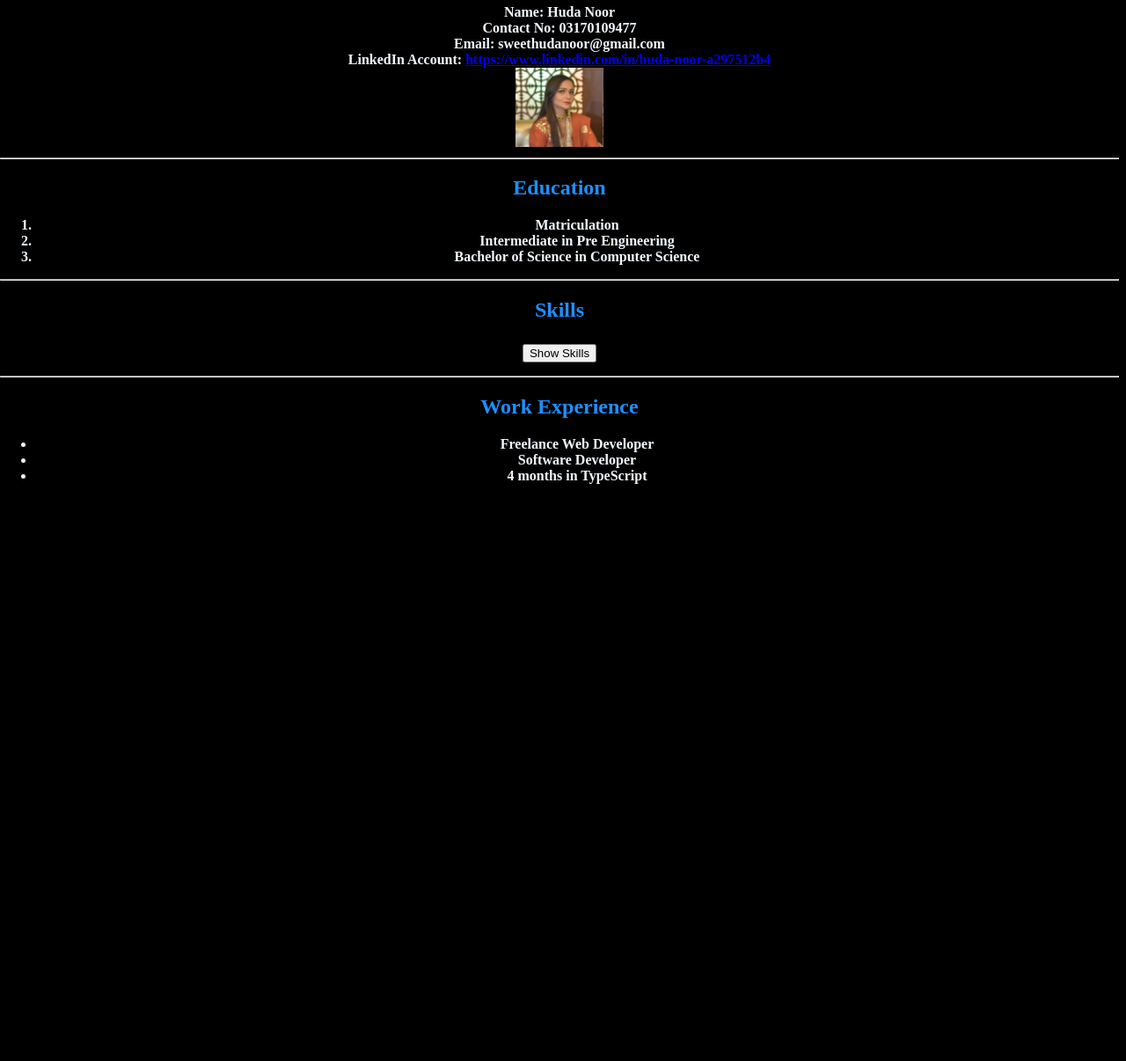
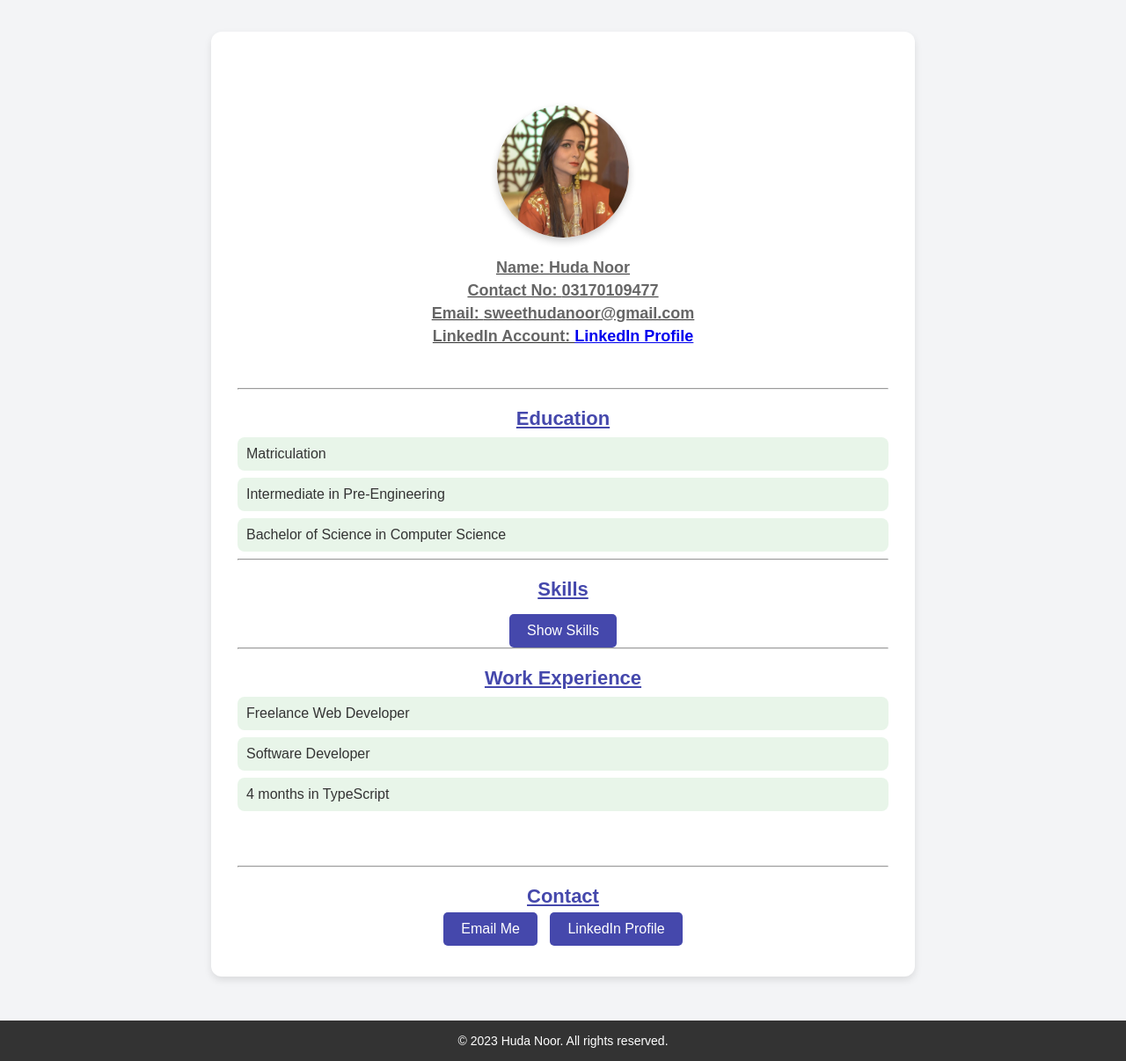
Before and after one commit to Huda-noor/Hackathone-milestone-1-static-resume-builder, a plain HTML site: page index.html in a window 1280 px wide. Shown: the part 62-1268 px from the top of the page at 88% size. Before the commit the page ends 800 px from the top, so only its background shows below. Drawn offline with Linux system fonts and the light colour scheme.

Commit message:
all code

```diff
--- a/index.html
+++ b/index.html
@@ -3,29 +3,46 @@
 <head>
     <meta charset="UTF-8">
     <meta name="viewport" content="width=device-width, initial-scale=1.0">
-    <title>Milestone#1</title>
+    <title>Professional Profile</title>
     <link rel="stylesheet" href="style.css">
 </head>
 <body>
-    <header>
-        <h2>Personal Information</h2>
-    </header>
-    <main>
-        <section>Name: Huda Noor</section>
-        <section>Contact No: 03170109477</section>
-        <section>Email: sweethudanoor@gmail.com</section>
-        <section>LinkedIn Account: <a href="https://www.linkedin.com/in/huda-noor-a297512b4" target="_blank">https://www.linkedin.com/in/huda-noor-a297512b4</a></section>
-        <img src="profile.jpg.jpeg" alt="profile picture" width="100px">
+
+    <!-- Nav Bar -->
+    <nav class="navbar">
+        <a href="#about">About</a>
+        <a href="#education">Education</a>
+        <a href="#skills">Skills</a>
+        <a href="#experience">Experience</a>
+        <a href="#contact">Contact</a>
+    </nav>
+
+    <div class="container">
+        <header id="about"><br/><br/><br/>
+            <img src="profile.jpg.jpeg" alt="profile picture" width="150px">
+            <h2><u>
+                <section class="item1">Name: <b>Huda Noor</b></section>
+                <section class="item2">Contact No: <b>03170109477</b></section>
+                <section class="item3">Email: <b>sweethudanoor@gmail.com</b></section>
+                <section>
+                    LinkedIn Account:
+                    <a href="https://www.linkedin.com/in/huda-noor-a297512b4" target="_blank">LinkedIn Profile</a>
+                </section>
+            </u></h2>
+        </header><br/>
+
+        <main class="main">
             <hr>
-        <h2>Education</h2>
-        <ol>
+            <h2 id="education"><u>Education</u></h2>
+            <ul>
                 <li>Matriculation</li>
-            <li>Intermediate in Pre Engineering</li>
+                <li>Intermediate in Pre-Engineering</li>
                 <li>Bachelor of Science in Computer Science</li>
-        </ol>
+            </ul>
+
             <hr>
-        <h2>Skills</h2>
-        <div id="skillsDiv" style="display: none;"> <!-- Initially hidden -->
+            <h2 id="skills"><u>Skills</u></h2>
+            <div id="skillsDiv">
                 <ul>
                     <li>TypeScript</li>
                     <li>JavaScript</li>
@@ -34,17 +51,47 @@
                     <li>Freelancing</li>
                 </ul>
             </div>
+
             <div class="togglecontainer">
-            <input type="button" value="Show Skills" id="togglebutton" class="togglebutton"> <!-- Button starts with "Show Skills" -->
+                <input type="button" value="Show Skills" id="togglebutton" class="togglebutton" aria-expanded="false">
             </div>
+
             <hr>
-        <h2>Work Experience</h2>
+            <h2 id="experience"><u>Work Experience</u></h2>
             <ul>
                 <li>Freelance Web Developer</li>
                 <li>Software Developer</li>
                 <li>4 months in TypeScript</li>
-        </ul>
+            </ul> <br/> <br/> <br/>
+
+            <!-- Contact Section -->
+            <hr>
+            <h2 id="contact"><u>Contact</u></h2>
+            <div class="contact-info">
+                <a href="mailto:sweethudanoor@gmail.com" class="contact-button">Email Me</a>
+                <a href="https://www.linkedin.com/in/huda-noor-a297512b4" target="_blank" class="contact-button">LinkedIn Profile</a>
+            </div>
         </main>
-    <script src="index.js" type="module"></script> <!-- Make sure this is the compiled JavaScript file -->
+    </div>
+
+    <!-- Footer -->
+    <footer>
+        <p>&copy; 2023 Huda Noor. All rights reserved.</p>
+    </footer>
+
+    <!-- JavaScript to handle the toggle functionality -->
+    <script type="module">
+        // Toggle visibility of skillsDiv with animations and accessibility
+        const toggleButton = document.getElementById('togglebutton');
+        const skillsDiv = document.getElementById('skillsDiv');
+
+        toggleButton.addEventListener('click', () => {
+            const isHidden = skillsDiv.classList.toggle('visible');
+            skillsDiv.style.display = isHidden ? 'block' : 'none';
+            toggleButton.value = isHidden ? 'Hide Skills' : 'Show Skills';
+            toggleButton.setAttribute('aria-expanded', isHidden);
+        });
+    </script>
+
 </body>
 </html>
--- a/style.css
+++ b/style.css
@@ -1,22 +1,161 @@
-body{
-    background-color: black;
-    color: aliceblue;
+/* /* Container styling */
+
+* {
+    margin: 0;
+    padding: 0;
+    box-sizing: border-box;
+    font-family: Arial, sans-serif;
+}
+
+/* Body styling */
+body {
+    background-color: #f3f4f6;
+    color: #333;
     text-align: center;
+    font-weight: 400;
+    margin: 0;
+}
+
+/* Navbar styling */
+.navbar {
+    background-color: #4548ac;
+    padding: 15px;
+    text-align: center;
+    position: sticky;
+    top: 0;
+    z-index: 1000;
+    box-shadow: 0px 4px 8px rgba(0, 0, 0, 0.1);
+}
+.navbar a {
+    color: white;
+    padding: 10px 20px;
+    text-decoration: none;
     font-weight: bold;
-    padding: 0cap;
-    margin-inline-start: auto;
+    transition: background-color 0.3s ease;
+    border-radius: 5px;
+    margin: 0 5px;
 }
-imp{
-    width:100px;
-    height:100px;
+.navbar a:hover {
+    background-color: #5b5fc5;
 }
-div{
-    padding: 5px;
-    margin: 10px;
-    color:aqua;
+
+/* Container styling */
+.container {
+    max-width: 800px;
+    margin: 50px auto;
+    background: white;
+    border-radius: 12px;
+    box-shadow: 0px 4px 8px rgba(0, 0, 0, 0.1);
+    padding: 30px;
+}
+
+/* Header styling */
+header {
     text-align: center;
+    margin-bottom: 30px;
 }
-h2{
-    color:dodgerblue;
-    font-size:bold;
+header img {
+    width: 150px;
+    height: 150px;
+    border-radius: 50%;
+    box-shadow: 0px 4px 8px rgba(0, 0, 0, 0.2);
+    margin-bottom: 15px;
 }
+header h2 {
+    font-size: 24px;
+    color: #333;
+    margin-bottom: 5px;
+}
+header section {
+    font-size: 18px;
+    color: #666;
+    margin: 5px 0;
+}
+
+/* Main section styling */
+.main h2 {
+    font-size: 22px;
+    color: #4548ac;
+    margin-top: 20px;
+}
+.main ul {
+    list-style: none;
+    padding: 0;
+    text-align: left;
+}
+.main li {
+    background-color: #e8f5e9;
+    padding: 10px;
+    border-radius: 8px;
+    margin: 8px 0;
+    transition: background-color 0.3s ease;
+}
+.main li:hover {
+    background-color: #c8e6c9;
+}
+
+/* Skills section styling */
+#skillsDiv {
+    opacity: 0;
+    transition: opacity 0.5s ease;
+    display: none;
+}
+#skillsDiv.visible {
+    display: block;
+    opacity: 1;
+}
+
+/* Button styling */
+.togglebutton {
+    padding: 10px 20px;
+    font-size: 16px;
+    background-color: #4548ac;
+    color: white;
+    border: none;
+    border-radius: 5px;
+    cursor: pointer;
+    transition: background-color 0.3s ease, transform 0.2s;
+    margin-top: 15px;
+}
+.togglebutton:hover {
+    background-color: #5b5fc5;
+    transform: scale(1.05);
+}
+
+/* Contact button styling */
+.contact-button {
+    display: inline-block;
+    padding: 10px 20px;
+    background-color: #4548ac;
+    color: white;
+    text-decoration: none;
+    border-radius: 5px;
+    transition: background-color 0.3s ease, transform 0.2s;
+    margin: 5px;
+}
+.contact-button:hover {
+    background-color: #5b5fc5;
+    transform: scale(1.05);
+}
+
+/* Footer styling */
+footer {
+    text-align: center;
+    padding: 15px;
+    background-color: #333;
+    color: white;
+    font-size: 14px;
+    margin-top: 20px;
+}
+
+/* Smooth scrolling for anchor links */
+html {
+    scroll-behavior: smooth;
+}
+
+/* Keyframes for text animation */
+@keyframes textAnimation {
+    0% { opacity: 0; transform: translateY(-10px); }
+    50% { opacity: 1; transform: translateY(0); }
+    100% { opacity: 0; transform: translateY(10px); }
+}
```
Lines whose indentation alone changed are shown as unchanged.
